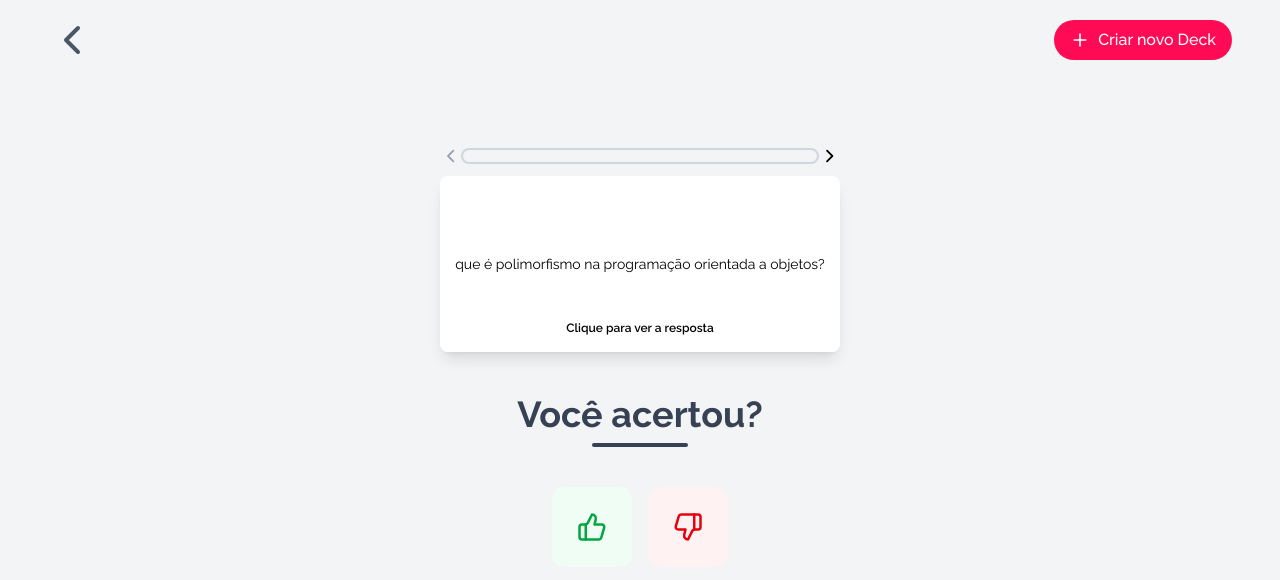
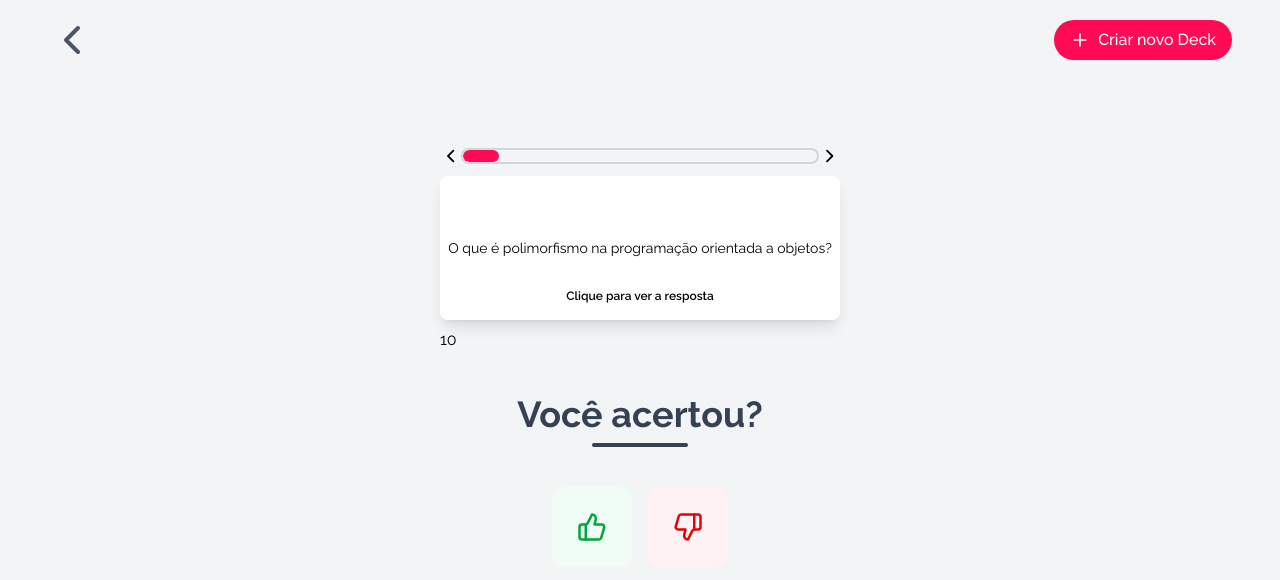
Before and after one commit to julioceno/memoriza, a Next.js app: page /decks/game in a window 1280 px wide. Shown: the top 580 px of the page. Built offline with nearby package versions, Linux system fonts and the light colour scheme.

Commit message:
feat: enhance game functionality with flashcard management and feedback handling

```diff
--- a/src/app/decks/game/page.tsx
+++ b/src/app/decks/game/page.tsx
@@ -11,7 +11,9 @@ const GamePage: React.FC = () => {
   const {
     percentage,
     handlePrevious,
-    handleNext
+    handleNext,
+    currentCard,
+    handleCardFeedback
   } = useGame();
 
   return (
@@ -23,9 +25,10 @@ const GamePage: React.FC = () => {
           onNext={handleNext}
         />
         <Card
-          frontContent="que é polimorfismo na programação orientada a objetos?"
-          backContent="É a capacidade de um objeto assumir muitas formas. Ou seja, diferentes classes podem implementar métodos com o mesmo nome, mas com comportamentos diferentes."
+          frontContent={currentCard.title}
+          backContent={currentCard.answer}
         />
+        <p className='text-black'>{percentage}</p>
       </div>
       <SectionTitle>
         Você acertou?
@@ -33,11 +36,11 @@ const GamePage: React.FC = () => {
       <div className='flex gap-4'>
         <FeedbackCard
           variant="like"
-          onClick={handleNext}
+          onClick={() => handleCardFeedback(true)}
         />
         <FeedbackCard
           variant="dislike"
-          onClick={handleNext}
+          onClick={() => handleCardFeedback(false)}
         />
       </div>
     </div>
--- a/src/modules/game/hook/useGame.ts
+++ b/src/modules/game/hook/useGame.ts
@@ -1,29 +1,69 @@
-import { useState, useCallback, useMemo } from 'react';
+import { useState, useMemo } from 'react';
 
+// TODO: remover esse cara daqui
+interface IFlashCard {
+    id: string;
+    title: string;
+    answer: string;
+}
 
 export const useGame = () => {
-    const [currentStep, setCurrentStep] = useState(0);
-    const totalSteps = 3;
+    const flashcards: IFlashCard[] = [
+        { id: '1', title: 'O que é polimorfismo na programação orientada a objetos?', answer: 'É a capacidade de um objeto assumir muitas formas. Ou seja, diferentes classes podem implementar métodos com o mesmo nome, mas com comportamentos diferentes.' },
+        { id: '2', title: 'O que é encapsulamento?', answer: 'É o princípio de ocultar os detalhes internos de uma classe e expor apenas uma interface pública.' },
+        { id: '3', title: 'O que é herança?', answer: 'É o mecanismo que permite que uma classe herde características de outra classe.' },
+        { id: '4', title: 'O que é abstração?', answer: 'É o processo de simplificar objetos complexos, focando apenas nos aspectos relevantes.' },
+        { id: '5', title: 'O que é uma interface?', answer: 'É um contrato que define quais métodos uma classe deve implementar.' },
+        { id: '6', title: 'O que é sobrecarga de método?', answer: 'É a capacidade de definir múltiplos métodos com o mesmo nome, mas com diferentes parâmetros.' },
+        { id: '7', title: 'O que é sobrescrita de método?', answer: 'É a redefinição de um método herdado em uma classe filha.' },
+        { id: '8', title: 'O que é uma classe abstrata?', answer: 'É uma classe que não pode ser instanciada diretamente e geralmente contém métodos abstratos.' },
+        { id: '9', title: 'O que é composição?', answer: 'É uma relação onde uma classe é composta por objetos de outras classes.' },
+        { id: '10', title: 'O que é agregação?', answer: 'É uma relação onde uma classe contém referências a objetos de outras classes, mas não os possui exclusivamente.' }
+    ];
+
+    const [currentCardIndex, setCurrentCardIndex] = useState(0);
+    const totalCards = flashcards.length;
+
+    const currentCard = useMemo(() => {
+        return flashcards[currentCardIndex] || null;
+    }, [currentCardIndex, flashcards]);
 
     const percentage = useMemo(() => {
-        return Math.round((currentStep / totalSteps) * 100);
-    }, [currentStep, totalSteps])
-        ;
+        return Math.round(((currentCardIndex + 1) / totalCards) * 100);
+    }, [currentCardIndex, totalCards]);
+
+    const isFirstCard = useMemo(() => {
+        return currentCardIndex === 0;
+    }, [currentCardIndex]);
+
+    const isLastCard = useMemo(() => {
+        return currentCardIndex === totalCards - 1;
+    }, [currentCardIndex, totalCards]);
+
     const handlePrevious = () => {
-        setCurrentStep(prev => {
-            return Math.max(prev - 1, 0)
-        });
-    };
+        setCurrentCardIndex(prev => Math.max(prev - 1, 0));
+    }
 
     const handleNext = () => {
-        setCurrentStep(prev => Math.min(prev + 1, totalSteps));
-    };
+        setCurrentCardIndex(prev => Math.min(prev + 1, totalCards));
+    }
+
+    const handleCardFeedback = (isCorrect: boolean) => {
+        console.log(`Card ${currentCard?.id}: ${isCorrect ? 'Correto' : 'Incorreto'}`);
+
+        if (isLastCard) return;
+        handleNext();
+    }
 
     return {
-        currentStep,
-        totalSteps,
+        currentCard,
+        currentCardIndex,
+        totalCards,
         percentage,
-        handlePrevious: useCallback(handlePrevious, []),
-        handleNext: useCallback(handleNext, [])
-    }
+        isFirstCard,
+        isLastCard,
+        handlePrevious,
+        handleNext,
+        handleCardFeedback,
+    };
 };
```
